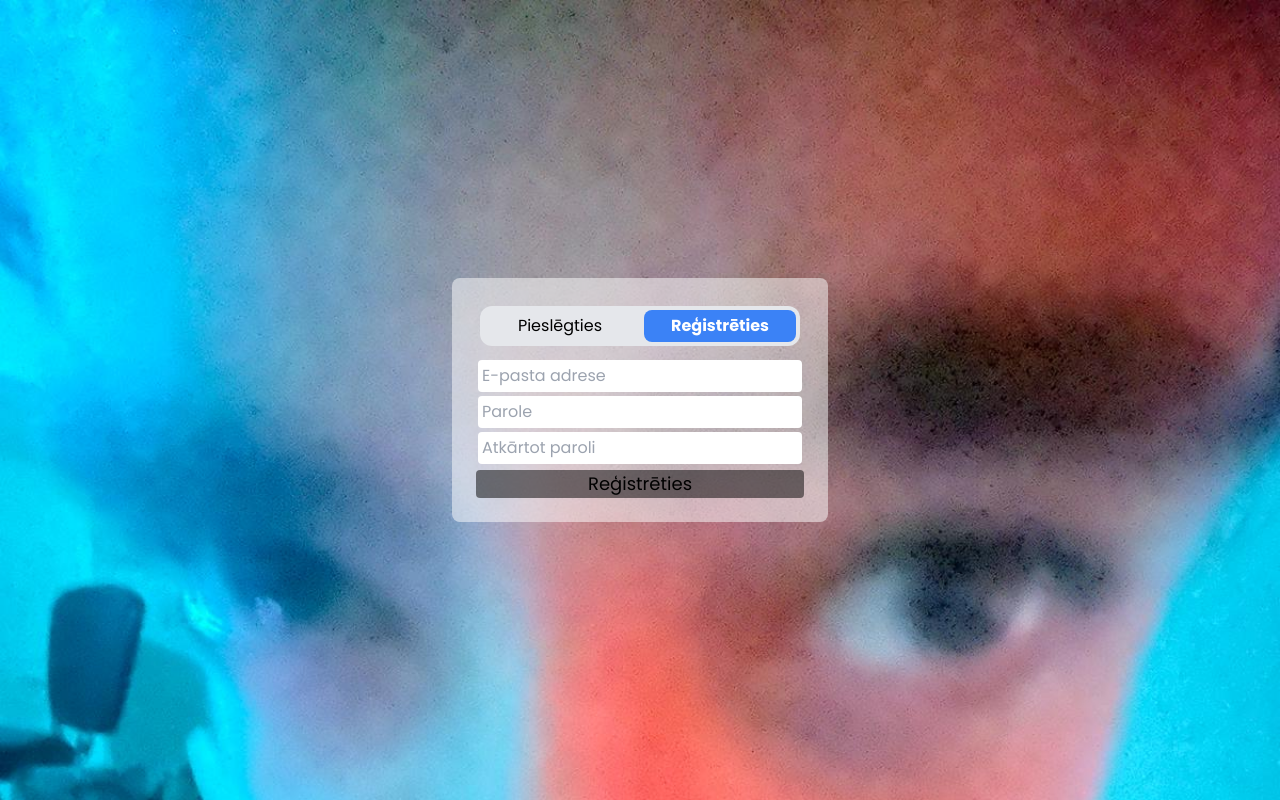
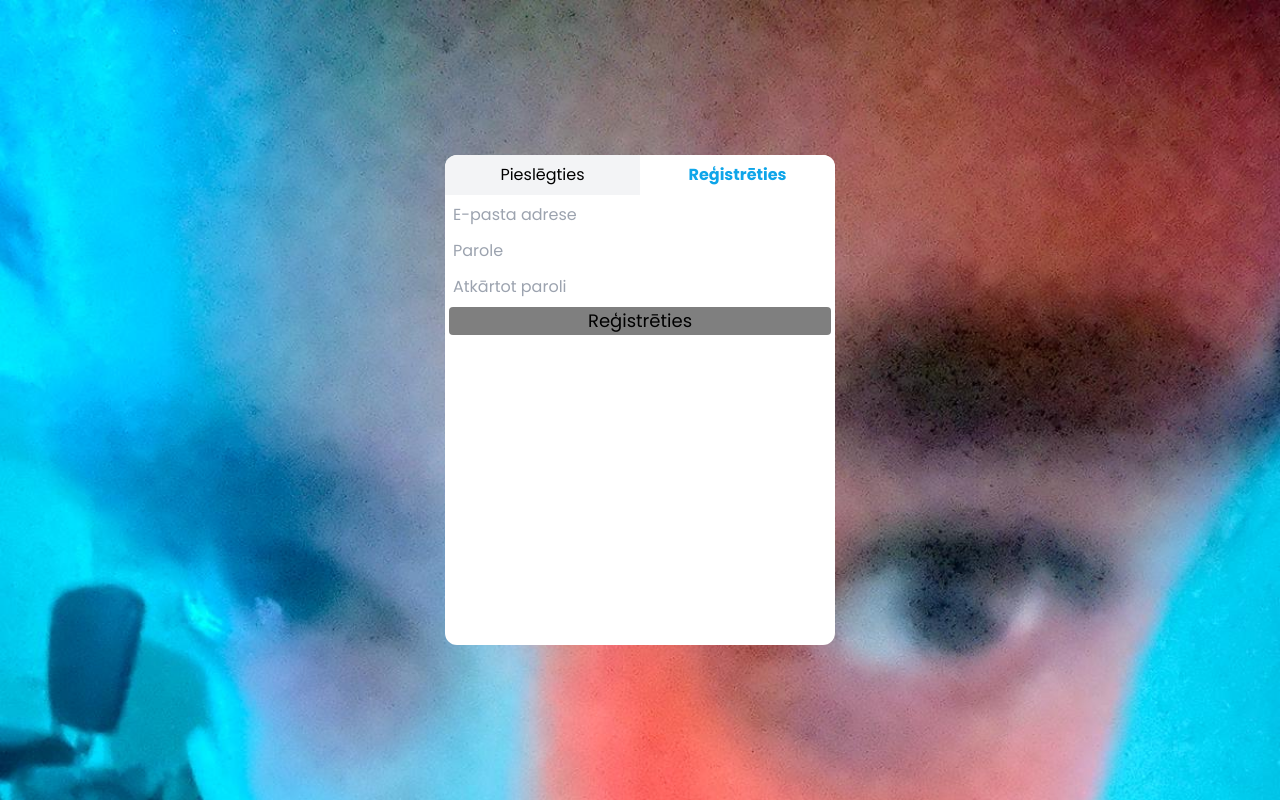
Before and after one commit to IceSalesman/volejbols_webapp3, a SvelteKit app: page / in a window 1280 px wide. Both pictures are taken after a click on the label "Reģistrēties". Built offline with nearby package versions, Linux system fonts and the light colour scheme.

Commit message:
Davi, alga bus kad? Man vajag avansa.

```diff
--- a/src/lib/components/LoginSignup/FormContainer.svelte
+++ b/src/lib/components/LoginSignup/FormContainer.svelte
@@ -1,16 +1,15 @@
 <script lang="ts">
-	import { get, writable } from "svelte/store";
-    import { selectedForm } from "../../../stores";
+	import { get, writable } from 'svelte/store';
+	import { selectedForm } from '../../../stores';
 
-    import LoginForm from "$lib/components/LoginSignup/LoginForm.svelte";
-    import SignupForm from "$lib/components/LoginSignup/SignupForm.svelte";
-
+	import LoginForm from '$lib/components/LoginSignup/LoginForm.svelte';
+	import SignupForm from '$lib/components/LoginSignup/SignupForm.svelte';
 
 	let visibleLogin: Boolean = true;
 	let visibleSignup: Boolean = false;
 
-    let radioLoginLabel = 'Pieslēgties'
-    let radioSignupLabel = 'Reģistrēties'
+	let radioLoginLabel = 'Pieslēgties';
+	let radioSignupLabel = 'Reģistrēties';
 
 	$: {
 		selectedForm.subscribe((value) => {
@@ -23,28 +22,46 @@
 			}
 		});
 	}
-    function onChange(event: { currentTarget: { value: string; }; }){
+	function onChange(event: { currentTarget: { value: string } }) {
 		selectedForm.set(event.currentTarget.value);
 	}
-
 </script>
 
 <div class="flex h-screen items-center justify-center">
-    <div class="w-390 max-w-390 p-5 bg-white/[.5]  rounded-lg">
-
-        <div class="p-2">
-            <div class="grid w-full grid-cols-2 gap-2 rounded-xl bg-gray-200 p-1">
-                <div>
-                    <input checked={get(selectedForm) === 'login'} on:change={onChange} type="radio" name="option" id="loginRadio" value="login" class="peer hidden"  />
-                    <label for="loginRadio" class="block cursor-pointer select-none rounded-lg p-1 text-center peer-checked:bg-blue-500 peer-checked:font-bold peer-checked:text-white">{radioLoginLabel}</label>
+	<div class="w-[390px] h-[490px] bg-white rounded-xl overflow-hidden">
+		<div class="grid w-full grid-cols-2 justify-stretch items-center">
+			<div class="bg-gray-100">
+				<input
+					type="radio"
+					id="loginRadio"
+					class="hidden peer"
+					value="login"
+					name="option"
+					checked={get(selectedForm) === 'login'}
+                    on:change={onChange}
+				/>
+				<label
+					for="loginRadio"
+					class="p-2 cursor-pointer block text-center select-none peer-checked:text-sky-500 peer-checked:font-bold peer-checked:bg-white peer-hover:bg-gray-200"
+					>{radioLoginLabel}
+				</label>
 			</div>
-
-                <div>
-                    <input checked={get(selectedForm) === 'signup'} on:change={onChange} type="radio" name="option" id="signupRadio" value="signup" class="peer hidden" />
-                    <label for="signupRadio" class="block cursor-pointer select-none rounded-lg p-1 text-center peer-checked:bg-blue-500 peer-checked:font-bold peer-checked:text-white">{radioSignupLabel}</label>
+			<div class="bg-gray-100">
+				<input
+					type="radio"
+					id="signupRadio"
+					class="hidden peer"
+					value="signup"
+					name="option"
+					checked={get(selectedForm) === 'signup'}
+                    on:change={onChange}
+				/>
+				<label
+					for="signupRadio"
+					class="p-2 cursor-pointer block text-center select-none peer-checked:text-sky-500 peer-checked:font-bold peer-checked:bg-white peer-hover:bg-gray-200"
+					>{radioSignupLabel}
+				</label>
 			</div>
-            </div>
-
 		</div>
 
 		{#if visibleLogin}
@@ -58,13 +75,4 @@
             </div>
         {/if}
 	</div>
-
-
-
 </div>
-
-<style lang="postcss">
-
-
-
-</style>
--- a/src/lib/components/LoginSignup/LoginForm.svelte
+++ b/src/lib/components/LoginSignup/LoginForm.svelte
@@ -1,27 +1,38 @@
-<script>
-   import LoginInputs from "./inputs/LoginInputs.svelte";
-   import SubmitBtn from "./SubmitBtn.svelte";
+<script lang="ts">
+	import SubmitBtn from './SubmitBtn.svelte';
 
-
+	let inputEmail = 'E-pasta adrese';
+	let inputPass = 'Parole';
 </script>
 
-<main class="">
-
-   <form class="flex-col p-1">
-      <LoginInputs></LoginInputs>
-
+<form method="post" action="" class="flex-col p-1">
+	<div class="space-y-1">
+      <div>
+         <input
+            type="email"
+            name="email"
+            class="flex w-full p-1 rounded"
+            placeholder={inputEmail}
+            required
+         />
+      </div>
+      <div>
+         <input
+            type="password"
+            name="password"
+            class="flex w-full p-1 rounded"
+            placeholder={inputPass}
+            required
+         />
+      </div>
       <div class="space-y-1">
-         <a class="flex no-underline hover:underline text-[#4137ab] justify-center items-center p-1 " href="https://www.nva.gov.lv/lv/bezdarbnieka-statusa-iegusana">Aizmirsi paroli?</a>
-
-         <div class="">
-            <SubmitBtn></SubmitBtn>
+         <a
+            class="flex no-underline hover:underline text-[#4137ab] justify-center items-center p-1"
+            href="https://www.nva.gov.lv/lv/bezdarbnieka-statusa-iegusana">Aizmirsi paroli?</a
+         >
+         <div>
+            <SubmitBtn />
          </div>
       </div>
-
-   </form>
-
-</main>
-
-<style lang="postcss">
-
-</style>
+   </div>
+</form>
--- a/src/lib/components/LoginSignup/SignupForm.svelte
+++ b/src/lib/components/LoginSignup/SignupForm.svelte
@@ -1,29 +1,42 @@
-<script>
-   import RegisterInputs from "./inputs/RegisterInputs.svelte";
-   import SubmitBtn from "./SubmitBtn.svelte";
+<script lang="ts">
+	import SubmitBtn from './SubmitBtn.svelte';
 
-
+	let inputEmail = 'E-pasta adrese';
+	let inputPass = 'Parole';
+	let repeatInputPass = 'Atkārtot paroli';
 </script>
 
-
-<main>
-
-   <form action="" class="flex-col p-1">
-      <div class="space-y-1">
-         <RegisterInputs></RegisterInputs>
-         <div class="">
-            <SubmitBtn></SubmitBtn>
-         </div>
-      </div>
-
-
-   </form>
-</main>
-
-
-
-
-<style lang="postcss">
-
-
-</style>
+<form method="post" action="" class="flex-col p-1">
+	<div class="space-y-1">
+		<div class="">
+			<input
+				type="email"
+				name="email"
+				class="flex w-full p-1 rounded"
+				placeholder={inputEmail}
+				required
+			/>
+		</div>
+		<div class="">
+			<input
+				type="password"
+				name="password"
+				class="flex w-full p-1 rounded"
+				placeholder={inputPass}
+				required
+			/>
+		</div>
+		<div class="">
+			<input
+				type="repeatPassword"
+				name="repeatPassword"
+				class="flex w-full p-1 rounded"
+				placeholder={repeatInputPass}
+				required
+			/>
+		</div>
+		<div class="">
+			<SubmitBtn />
+		</div>
+	</div>
+</form>
--- a/src/lib/components/LoginSignup/inputs/LoginInputs.svelte
+++ /dev/null
@@ -1,20 +0,0 @@
-<script>
-    let inputEmail = 'E-pasta adrese';
-    let inputPass = 'Parole'
-</script>
-
-<div class="p-0.5 space-y-1">
-
-
-    <div class="">
-        <input class="flex w-full p-1 rounded" placeholder="{inputEmail}" required>
-    </div>
-    <div class="">
-        <input class="flex w-full p-1 rounded" placeholder="{inputPass}" required>
-    </div>
-
-</div>
-
-<style>
-
-</style>
--- a/src/lib/components/LoginSignup/inputs/RegisterInputs.svelte
+++ /dev/null
@@ -1,25 +0,0 @@
-<script>
-    let inputEmail = 'E-pasta adrese';
-    let inputPass = 'Parole'
-    let repeatInputPass = 'Atkārtot paroli'
-</script>
-
-<div class="p-0.5 space-y-1">
-    <div class="">
-        <input class="flex w-full p-1 rounded" placeholder="{inputEmail}" required>
-    </div>
-    <div class="">
-        <input class="flex w-full p-1 rounded" placeholder="{inputPass}" required>
-    </div>
-    <div class="">
-        <input class="flex w-full p-1 rounded" placeholder="{repeatInputPass}" required>
-    </div>
-</div>
-
-
-
-
-
-<style>
-
-</style>
--- a/src/routes/+layout.svelte
+++ b/src/routes/+layout.svelte
@@ -1,5 +1,17 @@
-<script>
+<script lang="ts">
     import "../app.css"
 </script>
 
 <slot />
+
+<style lang="postcss">
+
+    @import url('https://fonts.googleapis.com/css?family=Poppins:400,500,600,700&display=swap');
+
+    :global(html) {
+        box-sizing: border-box;
+        font-family: 'Poppins', sans-serif;
+    }
+
+
+</style>
--- a/src/routes/+page.svelte
+++ b/src/routes/+page.svelte
@@ -1,34 +1,12 @@
 <script lang="ts">
-
-    import FormContainer from "$lib/components/LoginSignup/FormContainer.svelte"
-
-
+	import FormContainer from '$lib/components/LoginSignup/FormContainer.svelte';
 </script>
 
 <main>
-    <body
-        class="w-full h-full"
-        style="background-image: image-set('/gatis.png'); background-size: cover">
-
-        <div class="">
-            <div class=" ">
-                <FormContainer>
-
-                </FormContainer>
-            </div>
-        </div>
-    </body>
+	<body
+		class="w-full h-full"
+		style="background-image: image-set('/gatis.png'); background-size: cover"
+	>
+		<FormContainer />
+	</body>
 </main>
-
-
-<style lang="postcss">
-
-    @import url('https://fonts.googleapis.com/css?family=Poppins:400,500,600,700&display=swap');
-
-    :global(html) {
-        box-sizing: border-box;
-        font-family: 'Poppins', sans-serif;
-    }
-
-
-</style>
```
Also changed, not shown: src/lib/components/what.svelte (deleted). Lines whose indentation alone changed are shown as unchanged.
